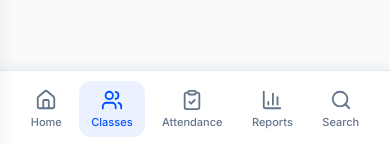
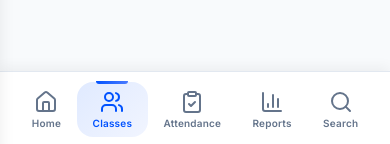
Before and after one commit to pratyoosh0706/StudentTracking-App, a React (Vite) app in the folder client/: page /classes in a window 390 px wide. Shown: the part 697-841 px from the top of the page. Built offline with nearby package versions, Linux system fonts and the light colour scheme; no server answers.

Commit message:
style: smoother close buttons and enhanced bottom navigation

```diff
--- a/client/src/App.css
+++ b/client/src/App.css
@@ -504,19 +504,26 @@ tbody tr:hover {
 }
 
 .close-btn {
-  background: var(--bg);
+  background: transparent;
   border: none;
-  font-size: 20px;
   cursor: pointer;
   color: var(--text-light);
-  padding: 8px;
-  border-radius: 8px;
-  transition: all 0.2s;
+  padding: 10px;
+  border-radius: 50%;
+  transition: all 0.2s ease-out;
+  display: flex;
+  align-items: center;
+  justify-content: center;
 }
 
 .close-btn:hover {
-  background: var(--border);
+  background: rgba(0, 0, 0, 0.05);
   color: var(--text);
+  transform: scale(1.1) rotate(90deg);
+}
+
+.close-btn:active {
+  transform: scale(0.95) rotate(90deg);
 }
 
 .search-box {
@@ -960,6 +967,19 @@ tbody tr:hover {
 
 .bottom-nav {
   display: none;
+  position: fixed;
+  bottom: 0;
+  left: 0;
+  right: 0;
+  background: rgba(255, 255, 255, 0.95);
+  backdrop-filter: blur(16px);
+  -webkit-backdrop-filter: blur(16px);
+  padding: 8px 12px;
+  padding-bottom: max(8px, env(safe-area-inset-bottom));
+  z-index: 999;
+  justify-content: space-around;
+  box-shadow: 0 -4px 20px rgba(0, 0, 0, 0.08);
+  border-top: 1px solid rgba(0, 0, 0, 0.06);
 }
 
 .mobile-header {
@@ -1021,16 +1041,22 @@ tbody tr:hover {
   position: absolute;
   top: 16px;
   right: 16px;
-    background: none;
+  background: transparent;
   border: none;
   cursor: pointer;
-    padding: 10px;
+  padding: 12px;
   color: var(--text-light);
-    border-radius: 8px;
+  border-radius: 50%;
+  transition: all 0.25s cubic-bezier(0.4, 0, 0.2, 1);
+  display: flex;
+  align-items: center;
+  justify-content: center;
 }
 
 .close-sidebar:hover {
-    background: var(--bg);
+  background: rgba(0, 0, 0, 0.05);
+  color: var(--text);
+  transform: scale(1.1) rotate(90deg);
 }
 
   .mobile-menu-btn {
@@ -1161,28 +1187,52 @@ tbody tr:hover {
   display: flex;
   flex-direction: column;
   align-items: center;
-    gap: 4px;
-    padding: 8px 12px;
+  gap: 3px;
+  padding: 8px 16px;
   color: var(--text-light);
   text-decoration: none;
-    border-radius: 12px;
-    transition: all 0.2s;
-    font-size: 11px;
-    font-weight: 500;
+  border-radius: 16px;
+  transition: all 0.25s cubic-bezier(0.4, 0, 0.2, 1);
+  font-size: 10px;
+  font-weight: 600;
+  letter-spacing: 0.02em;
+  min-width: 60px;
 }
 
 .bottom-nav a svg {
-    width: 22px;
-    height: 22px;
+  width: 24px;
+  height: 24px;
+  transition: all 0.25s cubic-bezier(0.4, 0, 0.2, 1);
 }
 
 .bottom-nav a:hover {
   color: var(--primary);
+  background: rgba(0, 82, 255, 0.05);
+}
+
+.bottom-nav a:hover svg {
+  transform: translateY(-2px);
 }
 
 .bottom-nav a.active {
   color: var(--primary);
-    background: rgba(0, 82, 255, 0.08);
+  background: linear-gradient(135deg, rgba(0, 82, 255, 0.12), rgba(77, 124, 255, 0.08));
+}
+
+.bottom-nav a.active::before {
+  content: '';
+  position: absolute;
+  top: -1px;
+  left: 50%;
+  transform: translateX(-50%);
+  width: 32px;
+  height: 3px;
+  background: var(--gradient-primary);
+  border-radius: 0 0 4px 4px;
+}
+
+.bottom-nav a {
+  position: relative;
 }
 }
 
```
Lines whose indentation alone changed are shown as unchanged.
